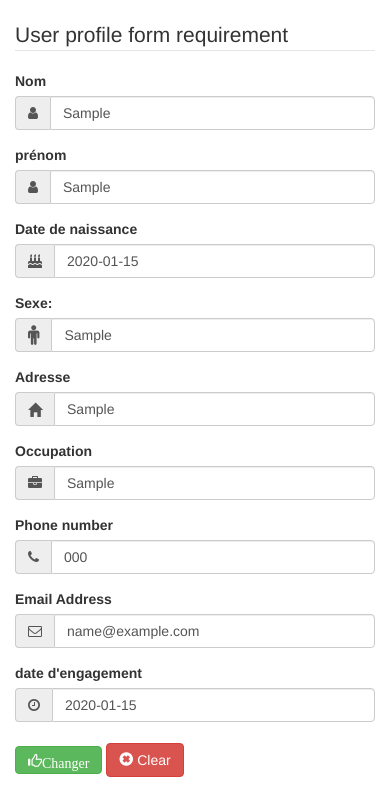
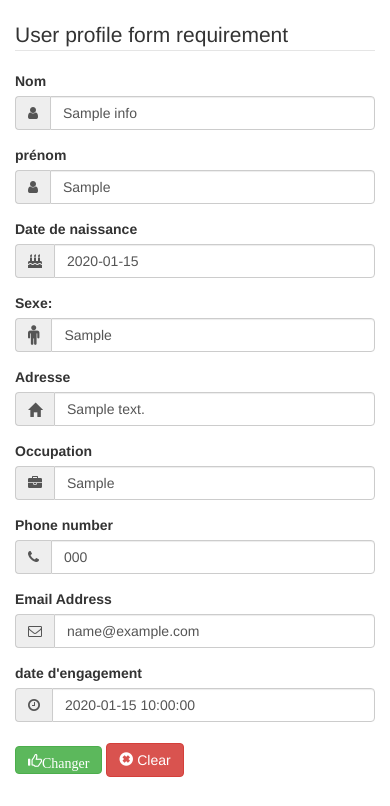
Before and after one commit to Brikc1510/Projet_Ntiers, a PHP site: the page made by GestionInterventions/views/profil_modifier.php in a window 390 px wide. Shown: the part 115-921 px from the top of the page. Run offline with PHP 8.4, Linux system fonts and the light colour scheme; the visitor is signed in with stand-in values (Sample User, id 1); the template is opened without the code that fills it: most values are stand-ins (such as "Sample title", 1, 10 or a date in 2020); some libraries are stand-ins or nearby versions; some web fonts are replaced.

Commit message:
Correction d'un bug

```diff
--- a/GestionInterventions/models/interventionM.php
+++ b/GestionInterventions/models/interventionM.php
@@ -116,11 +116,6 @@ class InterventionModel {
             $commentaire = null;
             $hD =$heureDebut;
             $hF =$heureFin;
-            echo $hD;
-            echo $hF;
-            echo $dateDebut;
-            echo $dateFin;
-
 
             $exe->bindParam(':commune', $c);
             $exe->bindParam(':adresse', $adresse);
--- a/GestionInterventions/views/profil_modifier.php
+++ b/GestionInterventions/views/profil_modifier.php
@@ -42,7 +42,7 @@ function fAge($date) {
         <i class="fa fa-user">
         </i>
        </div>
-       <input id="Name (Full name)" name="n" type="text" value=<?php if (isset($e->P_NOM)) echo $e->P_NOM; ?> class="form-control input-md">
+       <input id="Name (Full name)" name="n" type="text" value="<?php if (isset($e->P_NOM)) echo $e->P_NOM; ?>" class="form-control input-md">
       </div>
       </div>
 
@@ -56,7 +56,7 @@ function fAge($date) {
         <i class="fa fa-user">
         </i>
        </div>
-       <input id="Name" name="prenom" type="text"  value=<?php if (isset($e->P_PRENOM)) echo $e->P_PRENOM; ?> class="form-control input-md">
+       <input id="Name" name="prenom" type="text"  value="<?php if (isset($e->P_PRENOM)) echo $e->P_PRENOM; ?>" class="form-control input-md">
       </div>
       </div>
 
@@ -71,7 +71,7 @@ function fAge($date) {
      <i class="fa fa-birthday-cake"></i>
 
        </div>
-       <input id="Date Of Birth" name="dated" type="text" value=<?php if (isset($e->P_BIRTHDATE)) echo $e->P_BIRTHDATE; ?> class="form-control input-md">
+       <input id="Date Of Birth" name="dated" type="text" value="<?php if (isset($e->P_BIRTHDATE)) echo $e->P_BIRTHDATE; ?>" class="form-control input-md">
       </div>
 
 
@@ -85,7 +85,7 @@ function fAge($date) {
       <i class="fa fa-male" style="font-size: 20px;"></i>
 
        </div>
-      <input id="Father" name="sexe" type="text" value=<?php if (isset($e->P_SEXE)) echo $e->P_SEXE; ?> class="form-control input-md">
+      <input id="Father" name="sexe" type="text" value="<?php if (isset($e->P_SEXE)) echo $e->P_SEXE; ?>" class="form-control input-md">
 
       </div>
 
@@ -99,7 +99,7 @@ function fAge($date) {
      <i class="glyphicon glyphicon-home"></i>
 
        </div>
-    <input id="Availability time" name="add" type="text" value=<?php if (isset($e->P_ADDRESS)) echo $e->P_ADDRESS; ?> class="form-control input-md">
+    <input id="Availability time" name="add" type="text" value="<?php if (isset($e->P_ADDRESS)) echo $e->P_ADDRESS; ?>" class="form-control input-md">
 
       </div>
 
@@ -115,7 +115,7 @@ function fAge($date) {
      <i class="fa fa-briefcase"></i>
 
        </div>
-      <input id="Primary Occupation" name="poste" type="text" value=<?php if (isset($e->P_PROFESSION)) echo $e->P_PROFESSION; ?> class="form-control input-md">
+      <input id="Primary Occupation" name="poste" type="text" value="<?php if (isset($e->P_PROFESSION)) echo $e->P_PROFESSION; ?>" class="form-control input-md">
       </div>
 
 
@@ -130,7 +130,7 @@ function fAge($date) {
      <i class="fa fa-phone"></i>
 
        </div>
-    <input id="Phone number " name="tele" type="text"  value=<?php if (isset($e->P_PHONE)) echo $e->P_PHONE; ?> class="form-control input-md">
+    <input id="Phone number " name="tele" type="text"  value="<?php if (isset($e->P_PHONE)) echo $e->P_PHONE; ?>" class="form-control input-md">
 
       </div>
       </div>
@@ -143,7 +143,7 @@ function fAge($date) {
      <i class="fa fa-envelope-o"></i>
 
        </div>
-    <input id="Email Address" name="email" type="text"  value=<?php if (isset($e->P_EMAIL)) echo $e->P_EMAIL; ?>  class="form-control input-md">
+    <input id="Email Address" name="email" type="text"  value="<?php if (isset($e->P_EMAIL)) echo $e->P_EMAIL; ?>" class="form-control input-md">
 
       </div>
 
@@ -158,7 +158,7 @@ function fAge($date) {
      <i class="fa fa-clock-o"></i>
 
        </div>
-    <input id="Availability time" name="datee" type="text" value=<?php if (isset($e->P_DATE_ENGAGEMENT)) echo $e->P_DATE_ENGAGEMENT; ?> class="form-control input-md">
+    <input id="Availability time" name="datee" type="text" value="<?php if (isset($e->P_DATE_ENGAGEMENT)) echo $e->P_DATE_ENGAGEMENT; ?>" class="form-control input-md">
 
       </div>
 
@@ -179,9 +179,7 @@ function fAge($date) {
 </form>
 <?php }?>
 </div>
-<div class="col-md-2 hidden-xs">
-<img src="http://websamplenow.com/30/userprofile/images/avatar.jpg" class="img-responsive img-thumbnail ">
-  </div>
+
 
 
 </div>
```
